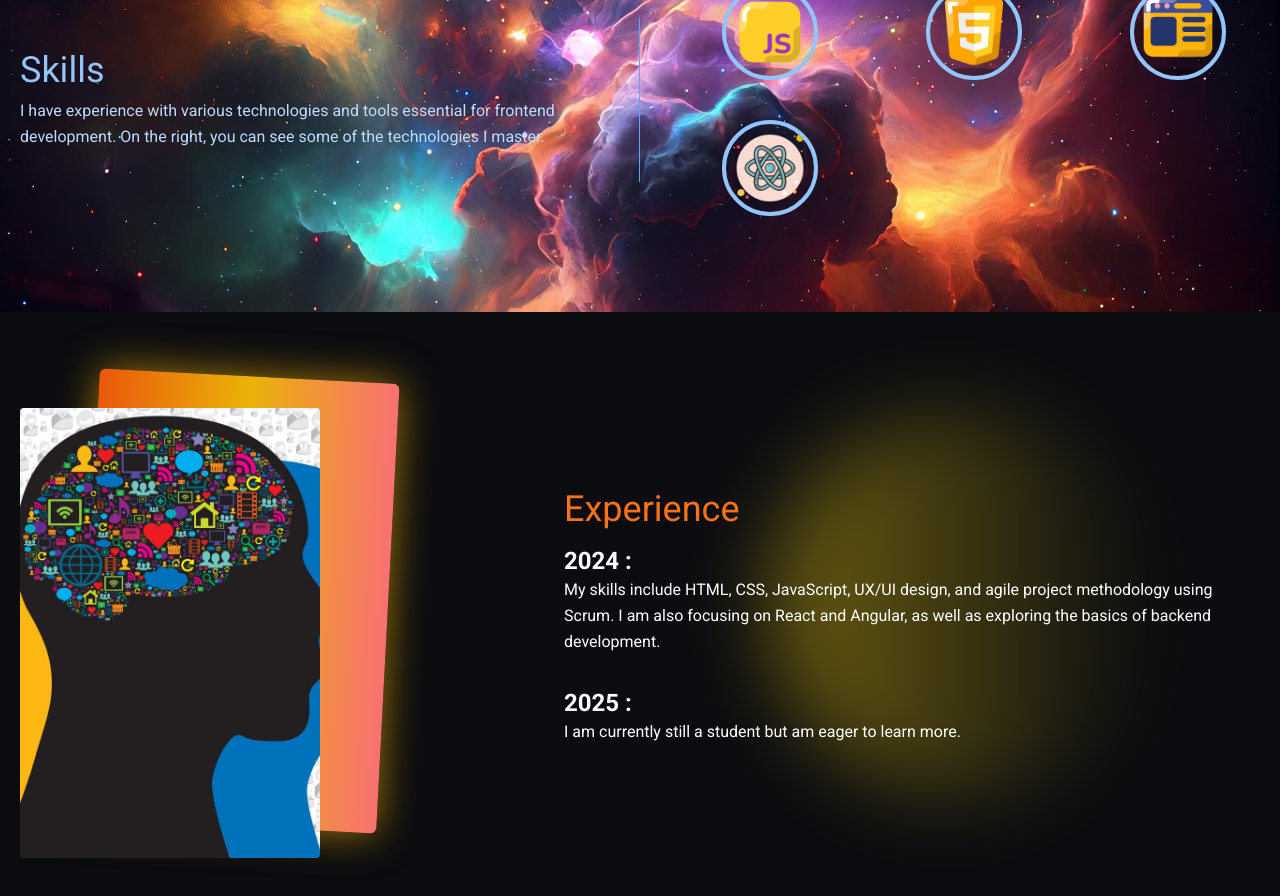
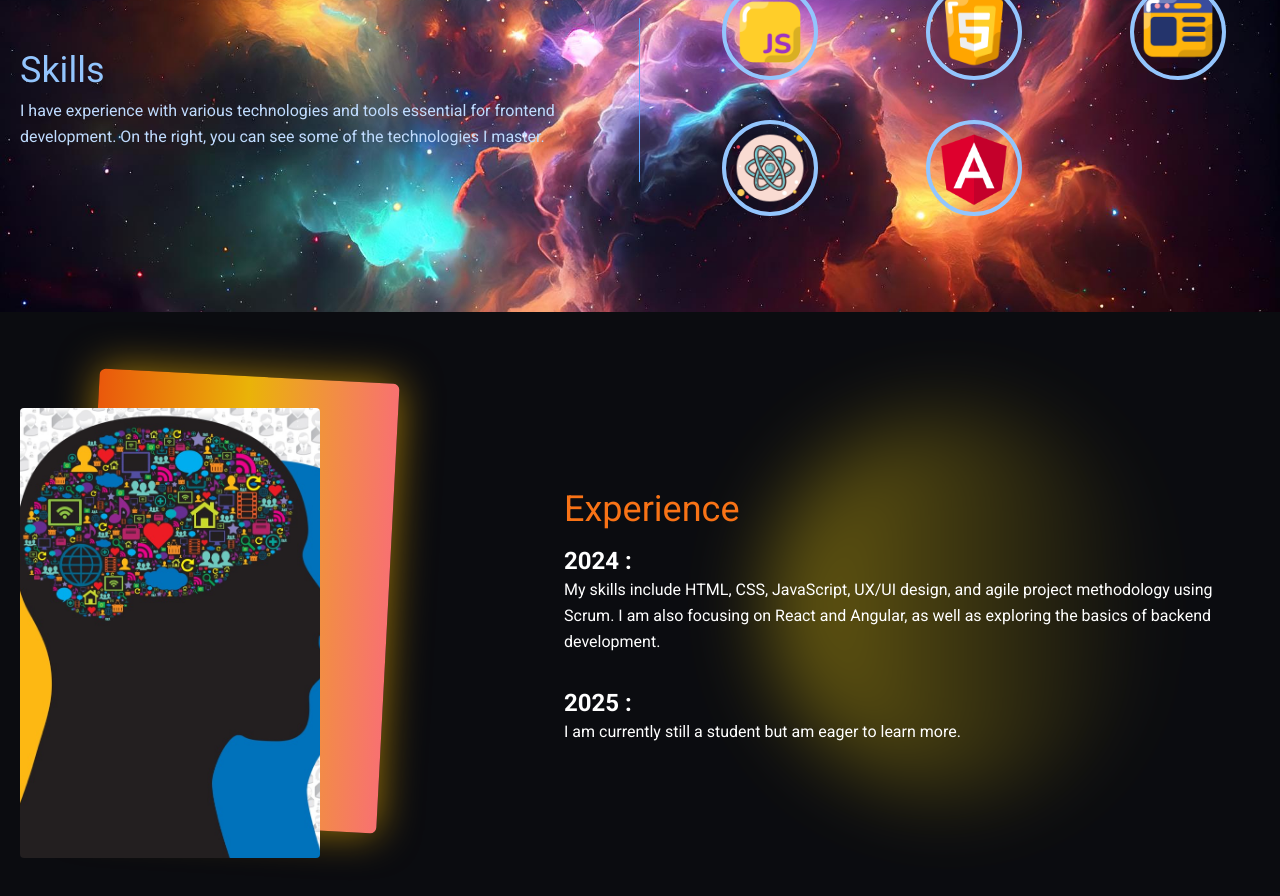
Before and after one commit to zhefano/My-CV, a React (Vite) app: page / in a window 1280 px wide. Shown: the part 1360-2256 px from the top of the page. Built offline with nearby package versions, Linux system fonts and the light colour scheme.

Commit message:
Add Angular to skills list

```diff
--- a/src/components/skills/Skills.jsx
+++ b/src/components/skills/Skills.jsx
@@ -4,12 +4,14 @@ import html from '../../assets/html.png';
 import webdesign from '../../assets/web-design.png';
 import react from '../../assets/react.png';
 import spaceBackground from '../../assets/space-background.jpg';
+import angular from '../../assets/angular.png';
 
 const skillsList = [
   { name: 'JavaScript', img: javascript },
   { name: 'HTML', img: html },
   { name: 'Web Design', img: webdesign },
   { name: 'React', img: react },
+  { name: 'Angular', img: angular },
 ];
 
 export default function Skills() {
```
Also changed, not shown: src/assets/Angular.png (added).
